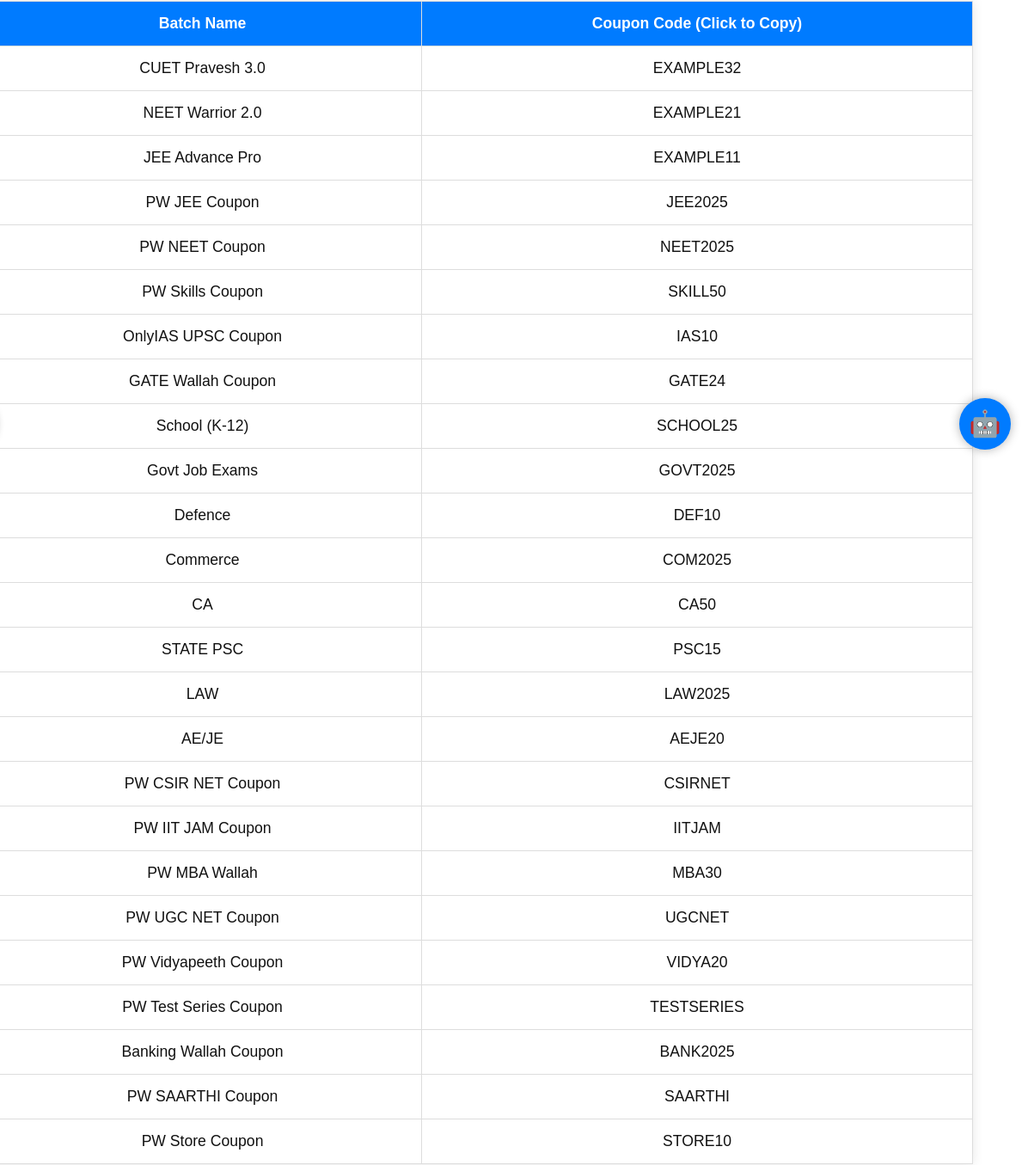
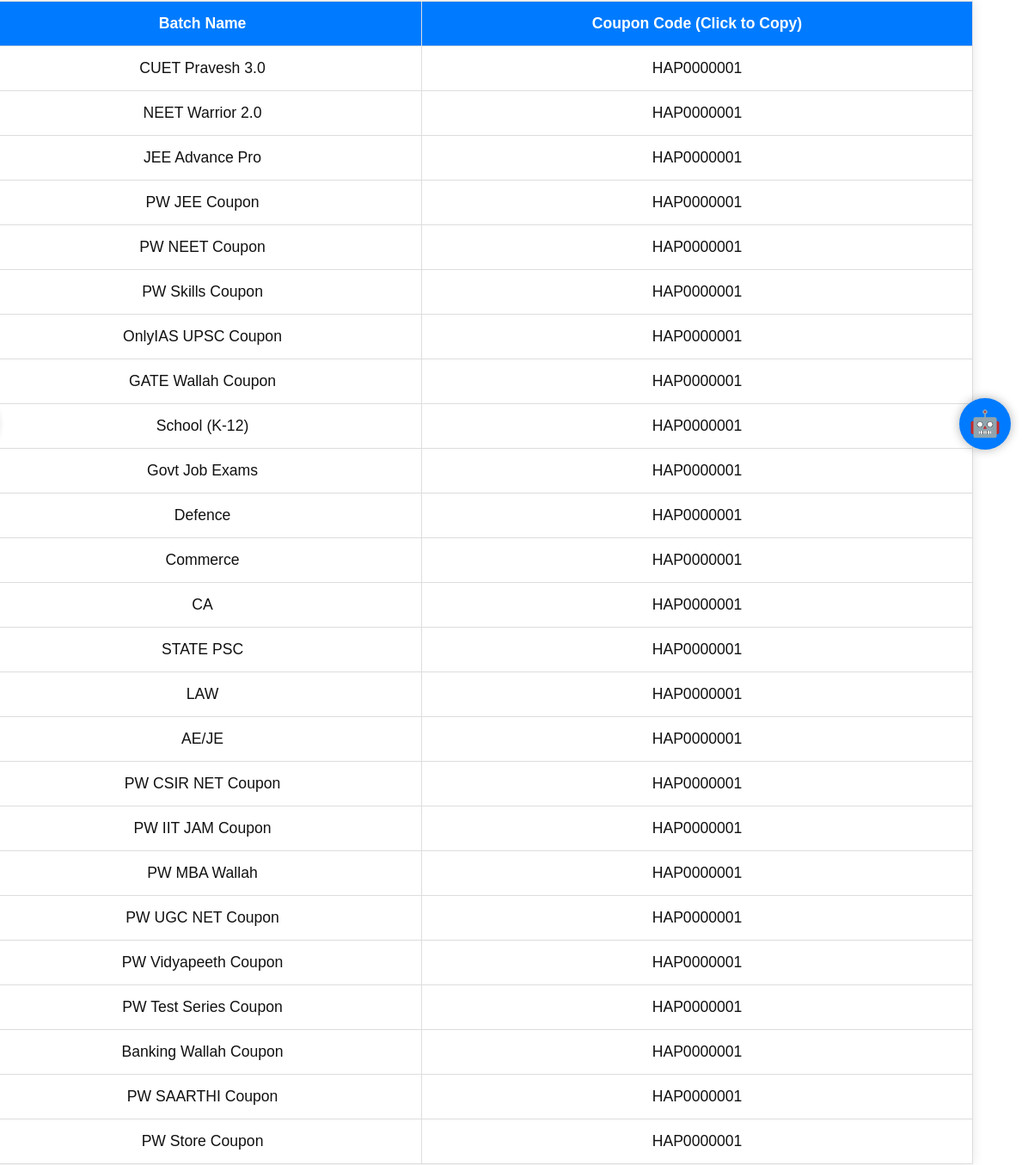
Before and after one commit to couponcodepw/.GitHub.io, a plain HTML site: page index.html in a window 1280 px wide. Shown: the part 257-1612 px from the top of the page at 86% size, 84-1280 px from the left. Drawn offline with Linux system fonts and the light colour scheme.

Commit message:
Update index.html

```diff
--- a/index.html
+++ b/index.html
@@ -231,31 +231,31 @@
       <th>Batch Name</th>
       <th>Coupon Code (Click to Copy)</th>
     </tr>
-    <tr><td>CUET Pravesh 3.0</td><td onclick="copyCode('EXAMPLE32')">EXAMPLE32</td></tr>
-    <tr><td>NEET Warrior 2.0</td><td onclick="copyCode('EXAMPLE21')">EXAMPLE21</td></tr>
-    <tr><td>JEE Advance Pro</td><td onclick="copyCode('EXAMPLE11')">EXAMPLE11</td></tr>
-    <tr><td>PW JEE Coupon</td><td onclick="copyCode('JEE2025')">JEE2025</td></tr>
-<tr><td>PW NEET Coupon</td><td onclick="copyCode('NEET2025')">NEET2025</td></tr>
-<tr><td>PW Skills Coupon</td><td onclick="copyCode('SKILL50')">SKILL50</td></tr>
-<tr><td>OnlyIAS UPSC Coupon</td><td onclick="copyCode('IAS10')">IAS10</td></tr>
-<tr><td>GATE Wallah Coupon</td><td onclick="copyCode('GATE24')">GATE24</td></tr>
-<tr><td>School (K-12)</td><td onclick="copyCode('SCHOOL25')">SCHOOL25</td></tr>
-<tr><td>Govt Job Exams</td><td onclick="copyCode('GOVT2025')">GOVT2025</td></tr>
-<tr><td>Defence</td><td onclick="copyCode('DEF10')">DEF10</td></tr>
-<tr><td>Commerce</td><td onclick="copyCode('COM2025')">COM2025</td></tr>
-<tr><td>CA</td><td onclick="copyCode('CA50')">CA50</td></tr>
-<tr><td>STATE PSC</td><td onclick="copyCode('PSC15')">PSC15</td></tr>
-<tr><td>LAW</td><td onclick="copyCode('LAW2025')">LAW2025</td></tr>
-<tr><td>AE/JE</td><td onclick="copyCode('AEJE20')">AEJE20</td></tr>
-<tr><td>PW CSIR NET Coupon</td><td onclick="copyCode('CSIRNET')">CSIRNET</td></tr>
-<tr><td>PW IIT JAM Coupon</td><td onclick="copyCode('IITJAM')">IITJAM</td></tr>
-<tr><td>PW MBA Wallah</td><td onclick="copyCode('MBA30')">MBA30</td></tr>
-<tr><td>PW UGC NET Coupon</td><td onclick="copyCode('UGCNET')">UGCNET</td></tr>
-<tr><td>PW Vidyapeeth Coupon</td><td onclick="copyCode('VIDYA20')">VIDYA20</td></tr>
-<tr><td>PW Test Series Coupon</td><td onclick="copyCode('TESTSERIES')">TESTSERIES</td></tr>
-<tr><td>Banking Wallah Coupon</td><td onclick="copyCode('BANK2025')">BANK2025</td></tr>
-<tr><td>PW SAARTHI Coupon</td><td onclick="copyCode('SAARTHI')">SAARTHI</td></tr>
-<tr><td>PW Store Coupon</td><td onclick="copyCode('STORE10')">STORE10</td></tr>
+    <tr><td>CUET Pravesh 3.0</td><td onclick="copyCode('HAP0000001')">HAP0000001</td></tr>
+    <tr><td>NEET Warrior 2.0</td><td onclick="copyCode('HAP0000001')">HAP0000001</td></tr>
+    <tr><td>JEE Advance Pro</td><td onclick="copyCode('HAP0000001')">HAP0000001</td></tr>
+    <tr><td>PW JEE Coupon</td><td onclick="copyCode('HAP0000001')">HAP0000001</td></tr>
+<tr><td>PW NEET Coupon</td><td onclick="copyCode('HAP0000001')">HAP0000001</td></tr>
+<tr><td>PW Skills Coupon</td><td onclick="copyCode('HAP0000001')">HAP0000001</td></tr>
+<tr><td>OnlyIAS UPSC Coupon</td><td onclick="copyCode('HAP0000001')">HAP0000001</td></tr>
+<tr><td>GATE Wallah Coupon</td><td onclick="copyCode('HAP0000001')">HAP0000001</td></tr>
+<tr><td>School (K-12)</td><td onclick="copyCode('HAP0000001')">HAP0000001</td></tr>
+<tr><td>Govt Job Exams</td><td onclick="copyCode('HAP0000001')">HAP0000001</td></tr>
+<tr><td>Defence</td><td onclick="copyCode('HAP0000001')">HAP0000001</td></tr>
+<tr><td>Commerce</td><td onclick="copyCode('HAP0000001')">HAP0000001</td></tr>
+<tr><td>CA</td><td onclick="copyCode('HAP0000001')">HAP0000001</td></tr>
+<tr><td>STATE PSC</td><td onclick="copyCode('HAP0000001')">HAP0000001</td></tr>
+<tr><td>LAW</td><td onclick="copyCode('HAP0000001')">HAP0000001</td></tr>
+<tr><td>AE/JE</td><td onclick="copyCode('HAP0000001')">HAP0000001</td></tr>
+<tr><td>PW CSIR NET Coupon</td><td onclick="copyCode('HAP0000001')">HAP0000001</td></tr>
+<tr><td>PW IIT JAM Coupon</td><td onclick="copyCode('HAP0000001')">HAP0000001</td></tr>
+<tr><td>PW MBA Wallah</td><td onclick="copyCode('HAP0000001')">HAP0000001</td></tr>
+<tr><td>PW UGC NET Coupon</td><td onclick="copyCode('HAP0000001')">HAP0000001</td></tr>
+<tr><td>PW Vidyapeeth Coupon</td><td onclick="copyCode('HAP0000001')">HAP0000001</td></tr>
+<tr><td>PW Test Series Coupon</td><td onclick="copyCode('HAP0000001')">HAP0000001</td></tr>
+<tr><td>Banking Wallah Coupon</td><td onclick="copyCode('HAP0000001')">HAP0000001</td></tr>
+<tr><td>PW SAARTHI Coupon</td><td onclick="copyCode('HAP0000001')">HAP0000001</td></tr>
+<tr><td>PW Store Coupon</td><td onclick="copyCode('HAP0000001')">HAP0000001</td></tr>
     <!-- add other batches here -->
   </table>
 
@@ -293,7 +293,7 @@
   <div id="popup">
     <h2>🎉 Congratulations! 🎉</h2>
     <p>You just got a <b>100% Discount Coupon Code:</b><br>
-      <span style="color:#007bff; font-size:1.3em;">EXAMPLE100</span>
+      <span style="color:#007bff; font-size:1.3em;">HAP0000001</span>
     </p>
     <button onclick="claimCode()">Claim Now</button>
     <br><br>
@@ -313,8 +313,8 @@
     }, 8000);
 
     function claimCode() {
-      navigator.clipboard.writeText("EXAMPLE100");
-      alert("Code Copied: EXAMPLE100");
+      navigator.clipboard.writeText("HAP0000001");
+      alert("Code Copied: HAP0000001");
     }
 
     function closePopup() {
@@ -381,7 +381,7 @@ document.getElementById("userInput").addEventListener("keydown", function(e){
       log.appendChild(userDiv);
       this.value = "";
 
-      typeMessage("🤖 Okay Sir, here your coupon Code - EXAMPLE65", function(){
+      typeMessage("🤖 Okay Sir, here your coupon Code - HAP0000001", function(){
         let copyBtn = document.createElement("button");
         copyBtn.innerText = "Copy Code";
         copyBtn.style.margin = "10px 0";
@@ -392,8 +392,8 @@ document.getElementById("userInput").addEventListener("keydown", function(e){
         copyBtn.style.borderRadius = "8px";
         copyBtn.style.cursor = "pointer";
         copyBtn.onclick = function(){
-          navigator.clipboard.writeText("EXAMPLE65");
-          alert("Coupon Copied: EXAMPLE65");
+          navigator.clipboard.writeText("HAP0000001");
+          alert("Coupon Copied: HAP0000001");
         };
         log.appendChild(copyBtn);
 
@@ -404,4 +404,4 @@ document.getElementById("userInput").addEventListener("keydown", function(e){
 });
 </script>
 </script>
-  </html>
+</html>
```
